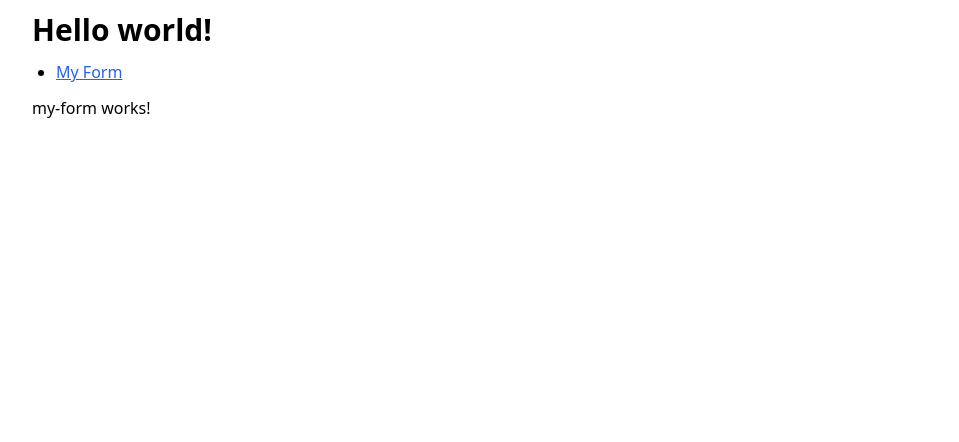
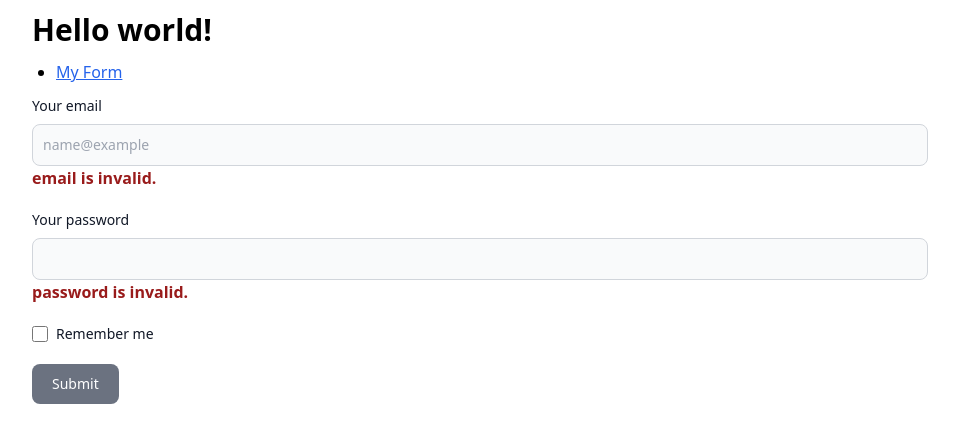
Before and after one commit to tkdn/angular-sandbox, an Angular app: page /my-form in a window 1280 px wide. Shown: the top 442 px of the page, without its empty margins (160-1119 px from the left). Built offline with nearby package versions, Linux system fonts and the light colour scheme.

Commit message:
feat: my form, email and password

```diff
--- a/src/app/components/my-form/my-form.component.html
+++ b/src/app/components/my-form/my-form.component.html
@@ -1 +1,28 @@
-<p>my-form works!</p>
+<form #myForm="ngForm" (ngSubmit)="submit()">
+  <div class="mb-5">
+    <label for="email" class="block mb-2 text-sm font-medium text-gray-900">Your email</label>
+    <input type="email" id="email" name="email" [(ngModel)]="email" required email
+      class="bg-gray-50 border border-gray-300 text-gray-900 text-sm rounded-lg focus:ring-blue-500 focus:border-blue-500 block w-full p-2.5"
+      placeholder="name@example" />
+    @if (myForm.controls['email'] && myForm.controls['email'].invalid) {
+    <div class="text-red-800 font-bold">email is invalid.</div>
+    }
+  </div>
+  <div class="mb-5">
+    <label for="password" class="block mb-2 text-sm font-medium text-gray-900">Your password</label>
+    <input type="password" id="password" name="password" [(ngModel)]="password" required minlength="16"
+      class="bg-gray-50 border border-gray-300 text-gray-900 text-sm rounded-lg focus:ring-blue-500 focus:border-blue-500 block w-full p-2.5" />
+    @if (myForm.controls['password'] && myForm.controls['password'].invalid) {
+    <div class="text-red-800 font-bold">password is invalid.</div>
+    }
+  </div>
+  <div class="flex items-start mb-5">
+    <div class="flex items-center h-5">
+      <input id="remember" type="checkbox" value=""
+        class="w-4 h-4 border border-gray-300 rounded bg-gray-50 focus:ring-3 focus:ring-blue-300" required />
+    </div>
+    <label for="remember" class="ms-2 text-sm font-medium text-gray-900">Remember me</label>
+  </div>
+  <button type="submit" [disabled]="myForm.invalid"
+    class="text-white bg-blue-700 hover:bg-blue-800 focus:ring-4 focus:outline-none focus:ring-blue-300 font-medium rounded-lg text-sm w-full sm:w-auto px-5 py-2.5 text-center disabled:bg-gray-500 disabled:cursor-not-allowed">Submit</button>
+</form>
--- a/src/app/components/my-form/my-form.component.ts
+++ b/src/app/components/my-form/my-form.component.ts
@@ -1,12 +1,18 @@
-import { ChangeDetectionStrategy, Component } from '@angular/core';
+import { ChangeDetectionStrategy, Component, signal } from '@angular/core';
+import { FormsModule } from '@angular/forms';
 
 @Component({
   selector: 'app-my-form',
-  imports: [],
+  imports: [FormsModule],
   templateUrl: './my-form.component.html',
   styles: ``,
-  changeDetection: ChangeDetectionStrategy.OnPush
+  changeDetection: ChangeDetectionStrategy.OnPush,
 })
 export class MyFormComponent {
+  readonly email = signal('');
+  readonly password = signal('');
 
+  submit() {
+    alert(`email: ${this.email()}, pass: ${this.password()}`);
+  }
 }
```
